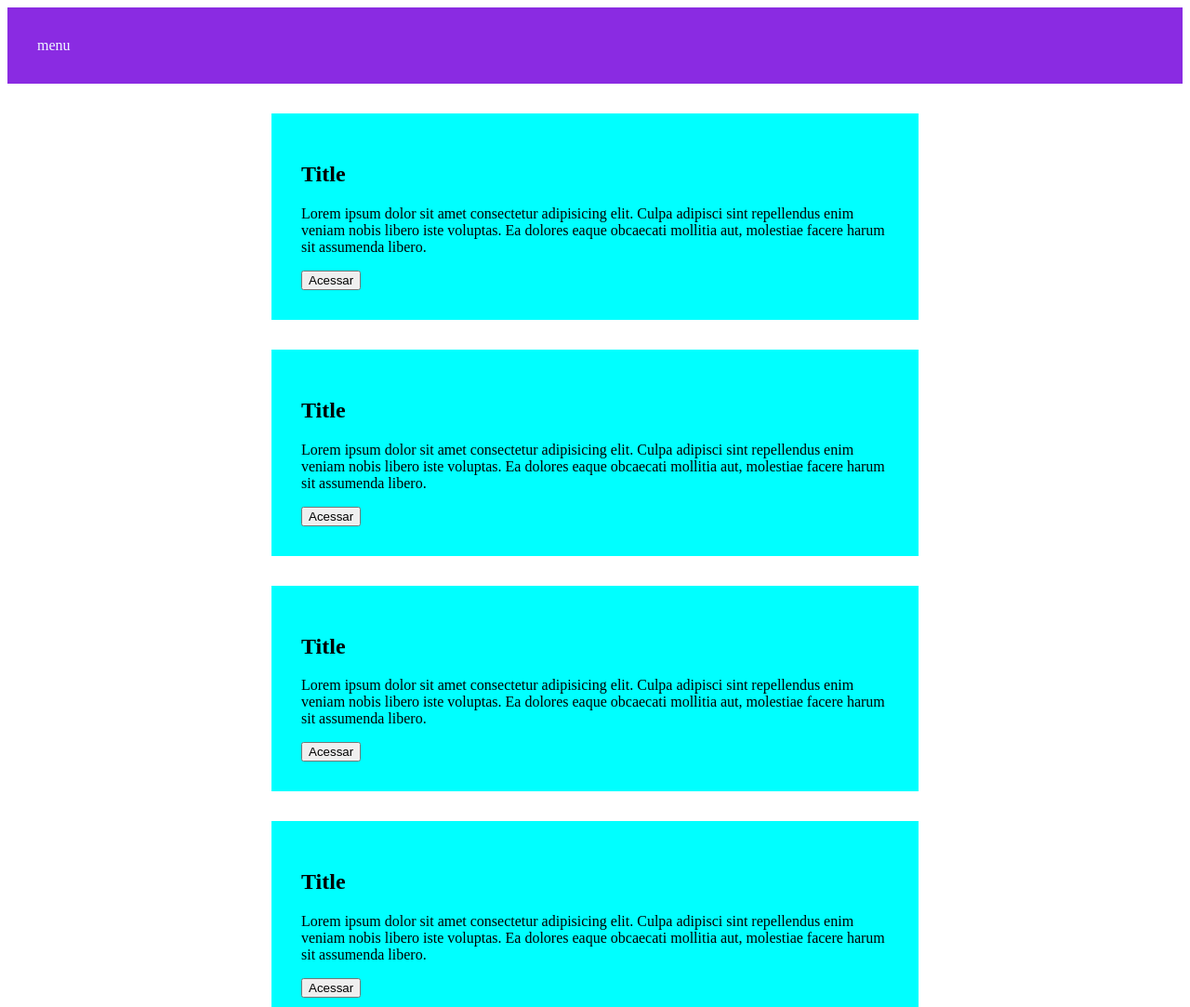
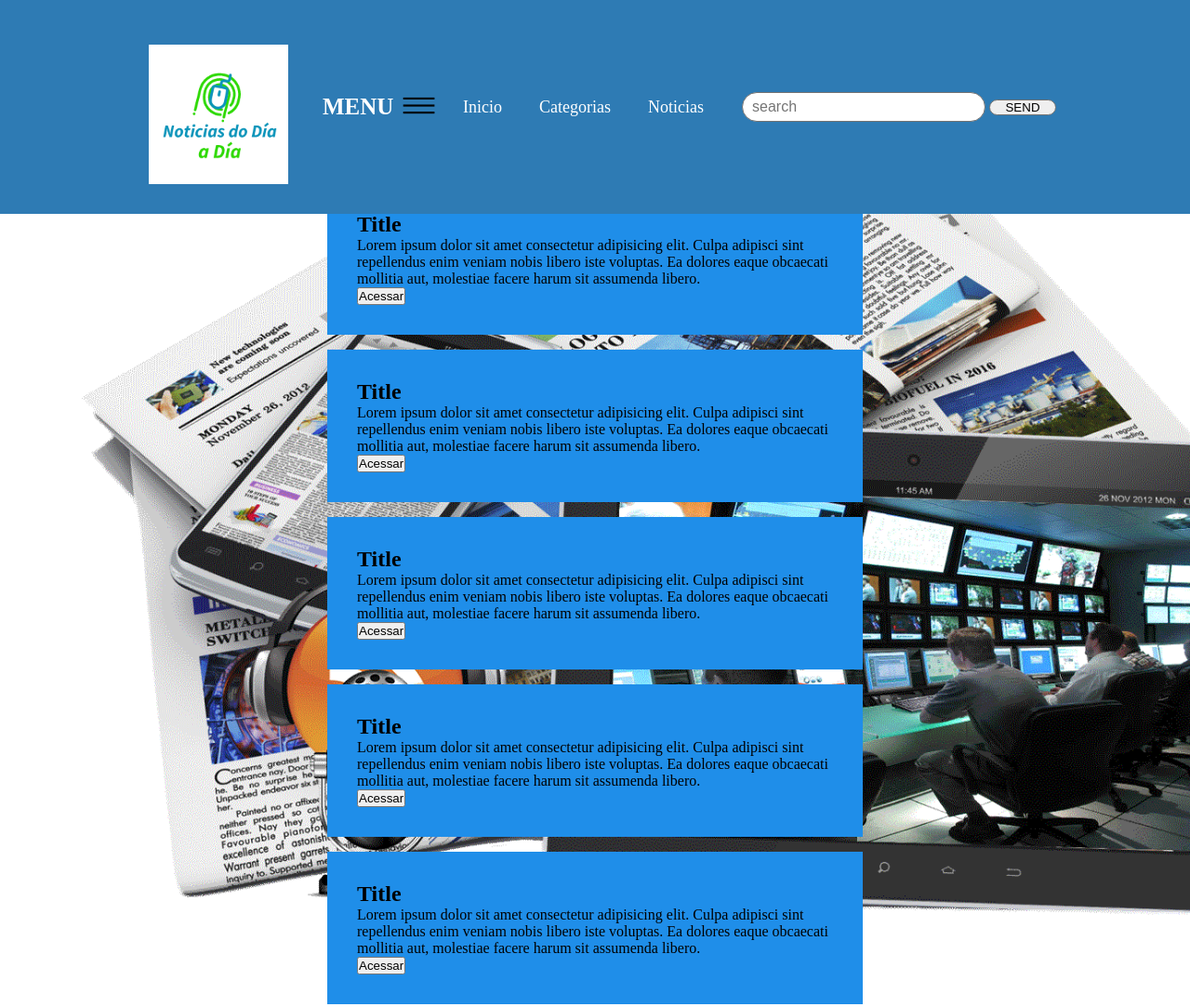
Before and after one commit to Iniciativa-PRO/tech-post, a plain HTML site: page index.html in a window 1280 px wide. Shown: the top 1083 px of the page at 93% size. Drawn offline with Linux system fonts and the light colour scheme.

Commit message:
add new layout and menu

```diff
--- a/index.html
+++ b/index.html
@@ -5,13 +5,52 @@
     <meta http-equiv="X-UA-Compatible" content="IE=edge" />
     <meta name="viewport" content="width=device-width, initial-scale=1.0" />
 
-    <link rel="stylesheet" href="/src/css/style.css" />
+    <link rel="stylesheet" href="./src/css/style.css" />
     <title>Tech Post</title>
   </head>
+  <header class="cabecalho">
+    <img class="logo-Novo" alt="Noticias" src="./src/img/logo_de_noticias.png" height="150px" width="150px"/>
+
+        <div class="logo"><strong>MENU</strong></div>
+        <input type="checkbox" id="toggle">
+        <label for="toggle"> <img class="menu" src="./src/img/icono_de_menu.png" alt="menu"></label>
+
+        <nav class="navigation">
+
+          <ul>
+              <li> <a href="#">Inicio</a></li>
+              <li> <a href="#">Categorias</a>
+                  <ul>
+                    <li><a href="#">Nome da categoria</a></li>
+                  </ul>
+              </li>
+              <li> <a href="#">Noticias</a>
+                  <ul>
+                    <li><a href="#">Titulo</a></li>
+                    <li><a href="#">Descricao</a></li>
+                    <li><a href="#">Imagem</a></li>
+                    <li><a href="#">Categoria</a></li>
+                    <li><a href="#">Data da publicacao</a></li>
+                    <li><a href="#">Data da atualizacao</a></li>
+                  </ul>
+
+              </li>
+
+          </ul>
+        </nav>
+          <div class="search">
+              <form action="" method="" class="search-bar">
+                  <input type="text" placeholder="search">
+                  <button type="submit"> SEND</button>
+
+              </form>
+
+          </div>
+  </header>
   <body>
-    <header>menu</header>
-    <main>
-      <div>
+
+    <main class="principal" >
+      <div class="caixa">
         <h2>Title</h2>
         <p>
           Lorem ipsum dolor sit amet consectetur adipisicing elit. Culpa
@@ -21,7 +60,7 @@
         </p>
         <button>Acessar</button>
       </div>
-      <div>
+      <div class="caixa">
         <h2>Title</h2>
         <p>
           Lorem ipsum dolor sit amet consectetur adipisicing elit. Culpa
@@ -31,7 +70,7 @@
         </p>
         <button>Acessar</button>
       </div>
-      <div>
+      <div class="caixa">
         <h2>Title</h2>
         <p>
           Lorem ipsum dolor sit amet consectetur adipisicing elit. Culpa
@@ -41,7 +80,7 @@
         </p>
         <button>Acessar</button>
       </div>
-      <div>
+      <div class="caixa" >
         <h2>Title</h2>
         <p>
           Lorem ipsum dolor sit amet consectetur adipisicing elit. Culpa
@@ -51,7 +90,7 @@
         </p>
         <button>Acessar</button>
       </div>
-      <div>
+      <div class="caixa">
         <h2>Title</h2>
         <p>
           Lorem ipsum dolor sit amet consectetur adipisicing elit. Culpa
@@ -61,7 +100,7 @@
         </p>
         <button>Acessar</button>
       </div>
-      <div>
+      <div class="caixa">
         <h2>Title</h2>
         <p>
           Lorem ipsum dolor sit amet consectetur adipisicing elit. Culpa
@@ -73,6 +112,6 @@
       </div>
     </main>
     <footer>footer</footer>
-    <script src="/src/js/script.js"></script>
+    <script src="./src/js/script.js"></script>
   </body>
 </html>
--- a/src/css/style.css
+++ b/src/css/style.css
@@ -1,8 +1,8 @@
-div {
-  background-color: aqua;
+.caixa {
+  background-color: #1f8ee9;
   padding: 2rem;
-  width: 50%;
-  margin: 2rem auto;
+  width: 40%;
+  margin: 1rem auto;
 }
 
 header {
@@ -16,3 +16,136 @@ footer {
   color: aliceblue;
   padding: 2rem;
 }
+
+@import url('https://fonts.googleapis.com/css2? family= Montserrat:wght@300;400;700 & family= Open+Sans:wght@400;700 & familia= Fuente+Sans+Pro & mostrar = intercambiar');
+
+*,
+*::before,
+*::after{
+  margin: 0;
+  padding: 0;
+  box-sizing: inherit;
+}
+.cabecalho {
+  position: fixed;
+  top: 0;
+  left: 0;
+  right: 0;
+  padding: 0px 10%;
+  display: flex;
+  align-items: center;
+  justify-content: space-between;
+  z-index: 1000;
+  background-color : #2E7BB4;
+  }
+.logo-Novo {
+  align-items: baseline;
+  margin-top: 1rem;
+  padding: 2rem;
+}
+.logo{
+  font-size: 25px;
+  text-transform: uppercase;
+  color:#ffffff;
+  font-weight: 700;
+}
+.navigation ul{
+  list-style: none;
+
+
+}
+.navigation ul li{
+
+  float: left;
+  position: relative;
+
+}
+.navigation ul li a {
+
+  font-size: 18px;
+  color: #ffffff;
+  text-decoration: none;
+  padding: 20px;
+  display: block;
+  transition: all .2s ease;
+
+}
+.navigation ul li a:hover {
+
+  background-color: #f753ee;
+
+}
+.navigation ul li ul{
+  position: absolute;
+  right: 0;
+  width: 300px;
+  background-color: rgba(1, 1, 1, 0.7);
+  display: none;
+}
+.navigation ul li ul li a {
+  font-size: 15px;
+  text-transform: capitalize;
+
+}
+.navigation ul li ul li ul{
+  position: absolute;
+  top: 0;
+  right: 100px;
+}
+.navigation ul li ul li{
+  width: 100;
+}
+.navigation ul li:hover > ul{
+  display: initial;
+}
+#toggle,
+.logo label{
+  display: none;
+  cursor: pointer;
+}
+.menu{
+  width: 45px;
+  height: 35px;
+}
+.search{
+  position: relative;
+  padding: 1rem;
+
+}
+.search input{
+  width: 240px;
+  height: 30px;
+  padding: 0px 10px;
+  font-size: 16px;
+  color: #000;
+  outline: none;
+  border: 1px solid rgb(114, 114, 114);
+  border-radius: 30px;
+  float: center;
+}
+.search button{
+      width: 70px;
+      border: 1px solid rgb(114, 114, 114);
+      border-radius: 30px;
+      float: center;
+}
+@media(max-width:950px){
+  .cabecalho label{
+      display: initial;
+  }
+  .cabecalho{
+      padding: 20px 10%;
+  }
+  .cabecalho.navigation{
+      position: absolute;
+      top: 100%;
+
+  }
+}
+.principal {
+  background-image: url(../img/Noticias1.png);
+  background-size: cover;
+
+
+
+}
```
Also changed, not shown: src/img/Noticias1.png (added), src/img/Noticias2.png (added), src/img/icono_de_menu.png (added), src/img/logo_de_noticias.png (added).
